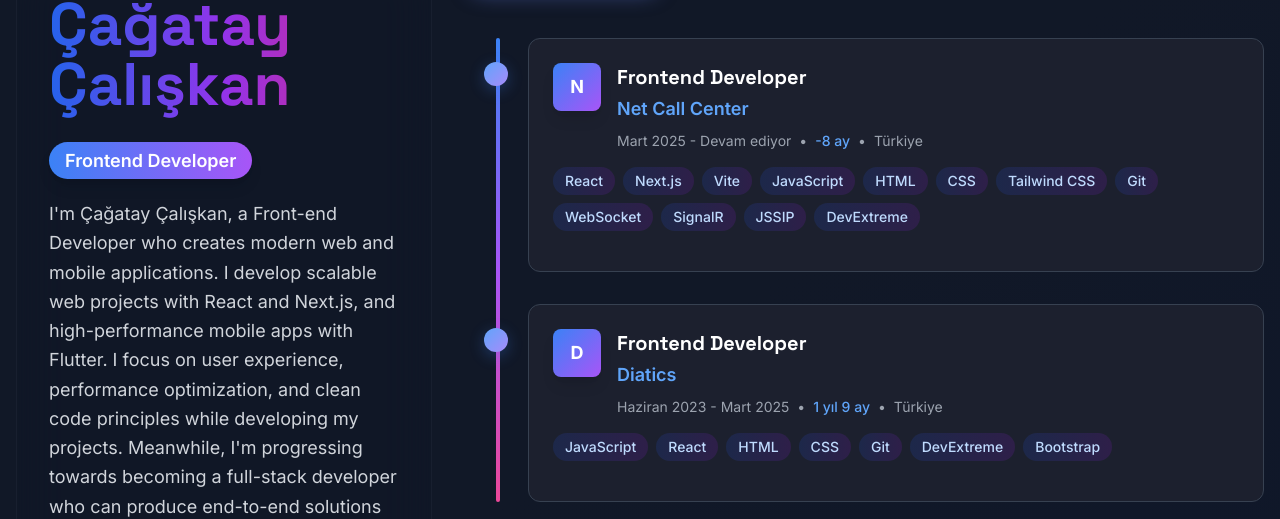
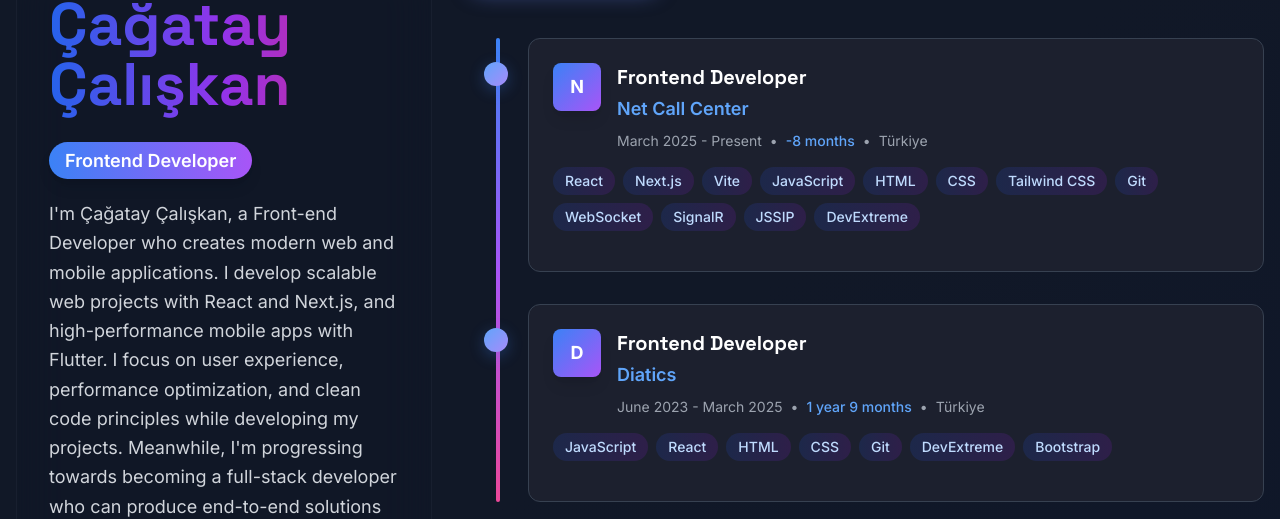
Before and after one commit to cagataycaliskan/cagataycaliskan.com, a Next.js app: page /about in a window 1280 px wide. Shown: the part 143-662 px from the top of the page. Built offline with nearby package versions, Linux system fonts and the light colour scheme.

Commit message:
Türkçe ingilizce eksiği olan yerler tamamlandı

```diff
--- a/messages/en.json
+++ b/messages/en.json
@@ -76,5 +76,13 @@
   },
   "metadata": {
     "description": "Çağatay Çalışkan - Frontend Developer specializing in React, TypeScript, Next.js. Building modern web applications with focus on user experience and performance."
+  },
+  "common": {
+    "months": "months",
+    "month": "month",
+    "years": "years",
+    "year": "year",
+    "present": "Present",
+    "turkey": "Turkey"
   }
 }
--- a/messages/tr.json
+++ b/messages/tr.json
@@ -76,5 +76,13 @@
   },
   "metadata": {
     "description": "Çağatay Çalışkan - React, TypeScript, Next.js konularında uzmanlaşmış Frontend Developer. Modern web uygulamaları geliştirme, kullanıcı deneyimi ve performans odaklı çalışmalar."
+  },
+  "common": {
+    "months": "ay",
+    "month": "ay",
+    "years": "yıl",
+    "year": "yıl",
+    "present": "Devam ediyor",
+    "turkey": "Türkiye"
   }
 }
--- a/src/app/[locale]/layout.tsx
+++ b/src/app/[locale]/layout.tsx
@@ -131,7 +131,7 @@ export default async function RootLayout({
               "@type": "Person",
               "name": "Çağatay Çalışkan",
               "jobTitle": "Frontend Developer",
-              "description": "Full-stack developer with expertise in React, TypeScript, Next.js, and modern web technologies",
+              "description": "Frontend Developer with expertise in React, TypeScript, Next.js, and modern web technologies",
               "url": "https://cagataycaliskan.com",
               "sameAs": [
                 "https://github.com/cagataycaliskan",
@@ -141,6 +141,9 @@ export default async function RootLayout({
               "knowsAbout": [
                 "Software Development",
                 "Full Stack Development",
+                "Frontend Development",
+                "Mobile Development",
+                "Flutter",
                 "React",
                 "TypeScript",
                 "Next.js",
--- a/src/components/sections/Experience.tsx
+++ b/src/components/sections/Experience.tsx
@@ -2,7 +2,7 @@
 
 import { motion } from 'framer-motion';
 import { useState, useEffect } from 'react';
-import { useTranslations } from 'next-intl';
+import { useTranslations, useLocale } from 'next-intl';
 import { experienceData, type Experience } from '@/lib/constants';
 import { Card } from '@/components/ui/Card';
 
@@ -21,6 +21,7 @@ export default function Experience({ translations }: ExperienceProps) {
   const [selectedExperience, setSelectedExperience] = useState<Experience | null>(null);
   const [isMobile, setIsMobile] = useState(false);
   const t = useTranslations();
+  const locale = useLocale();
 
   // Check if device is mobile
   useEffect(() => {
@@ -39,23 +40,30 @@ export default function Experience({ translations }: ExperienceProps) {
 
     const months = (end.getFullYear() - start.getFullYear()) * 12 + (end.getMonth() - start.getMonth());
 
+    const monthText = months === 1 ? t('common.month') : t('common.months');
+    const yearText = t('common.year');
+
     if (months < 12) {
-      return `${months} ay`;
+      return `${months} ${monthText}`;
     }
 
     const years = Math.floor(months / 12);
     const remainingMonths = months % 12;
 
     if (remainingMonths === 0) {
-      return `${years} yıl`;
+      return `${years} ${yearText}`;
     }
 
-    return `${years} yıl ${remainingMonths} ay`;
+    const remainingMonthText = remainingMonths === 1 ? t('common.month') : t('common.months');
+    return `${years} ${yearText} ${remainingMonths} ${remainingMonthText}`;
   };
 
   const formatDate = (date: Date | "Present"): string => {
-    if (date === "Present") return "Devam ediyor";
-    return new Date(date).toLocaleDateString('tr-TR', {
+    if (date === "Present") return t('common.present');
+
+    const localeCode = locale === 'tr' ? 'tr-TR' : 'en-US';
+
+    return new Date(date).toLocaleDateString(localeCode, {
       month: 'long',
       year: 'numeric'
     });
```
